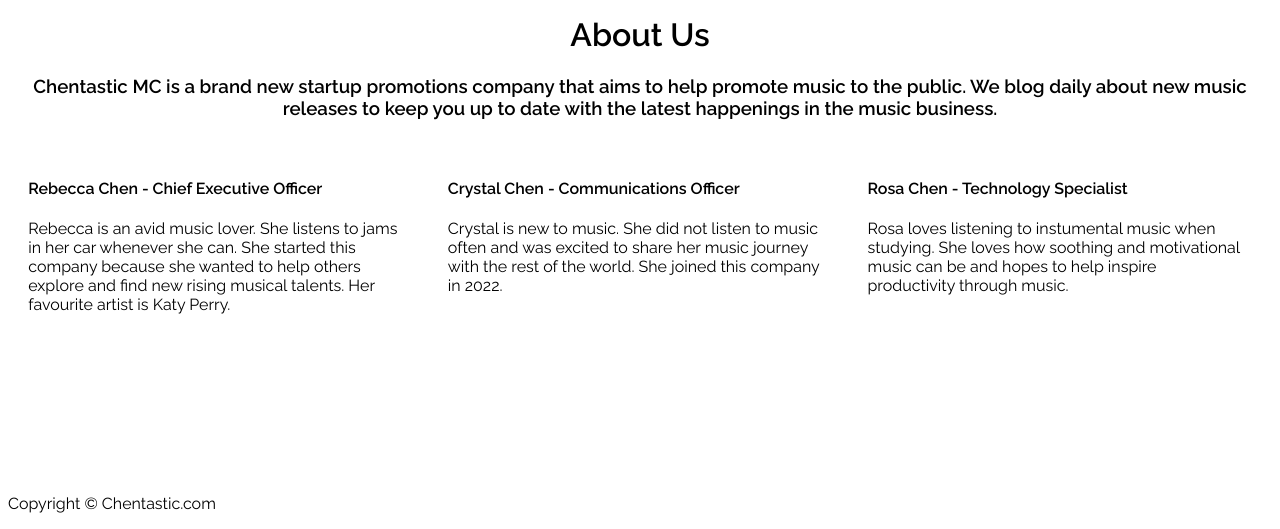
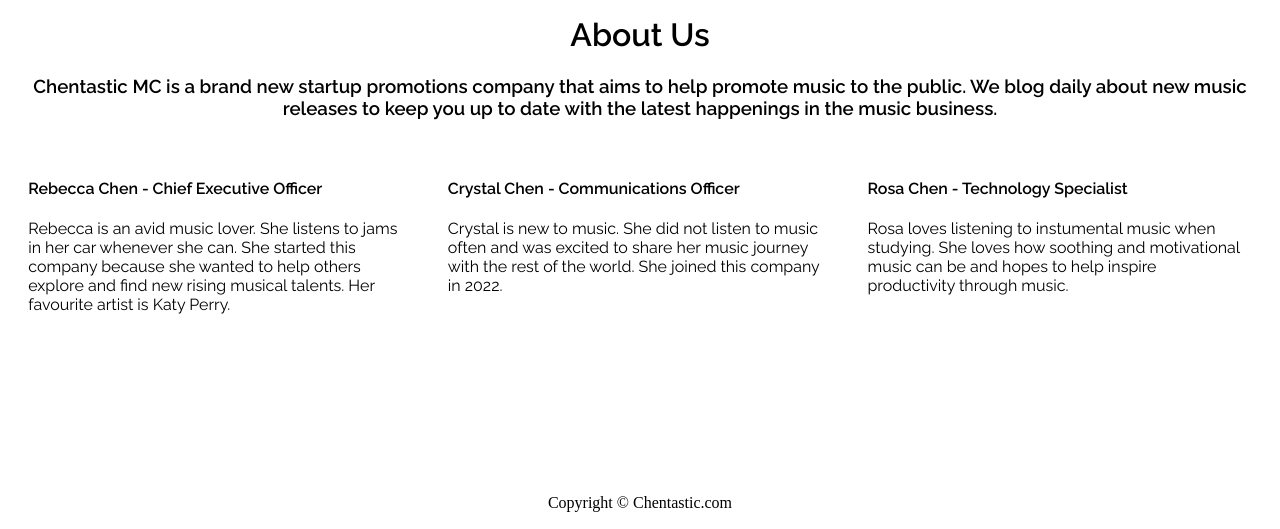
Before and after one commit to crystalchen8/crystalchen8.github.io, a plain HTML site: page index.html in a window 1280 px wide. Shown: the part 1382-1911 px from the top of the page. Drawn offline with Linux system fonts and the light colour scheme.

Commit message:
Update index.html

```diff
--- a/index.html
+++ b/index.html
@@ -69,7 +69,7 @@
 
 <!--FOOTER-->
 <footer>
-    <p>Copyright &copy; Chentastic.com</p>
+    <p><center>Copyright &copy; Chentastic.com</center></p>
 </footer>
 
 </body>
```
